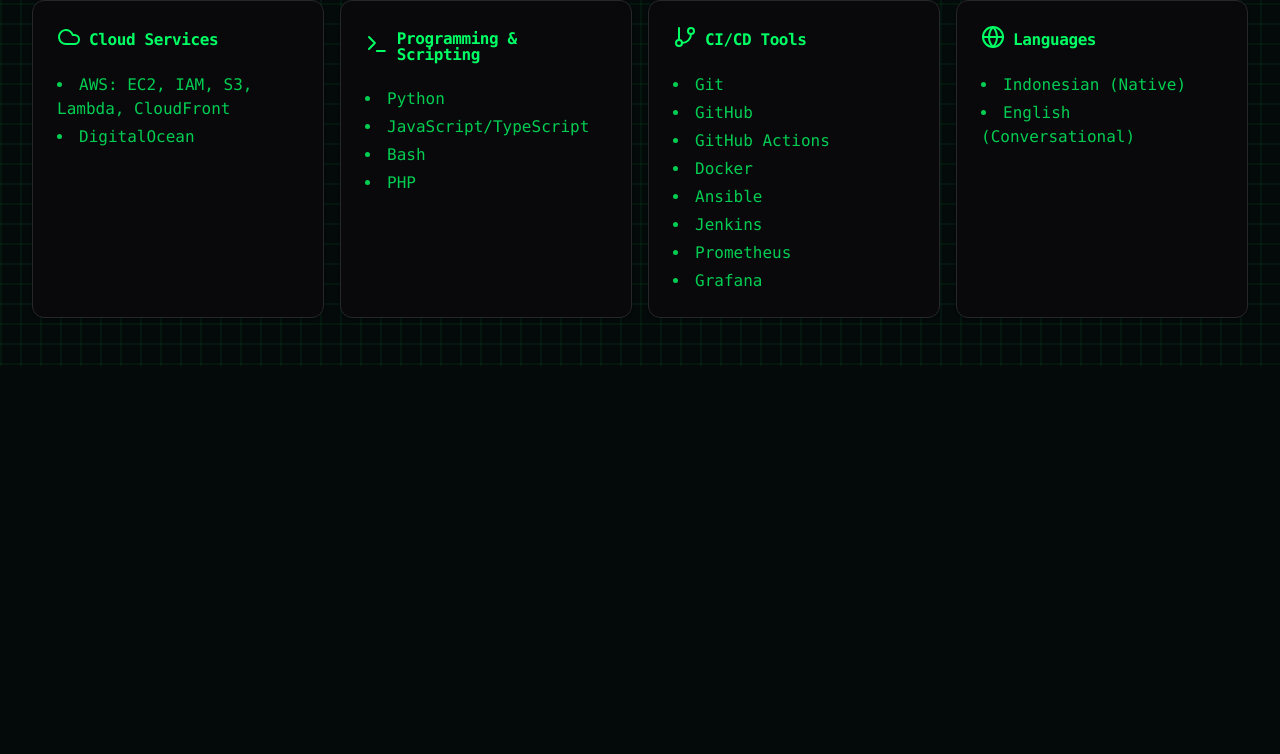
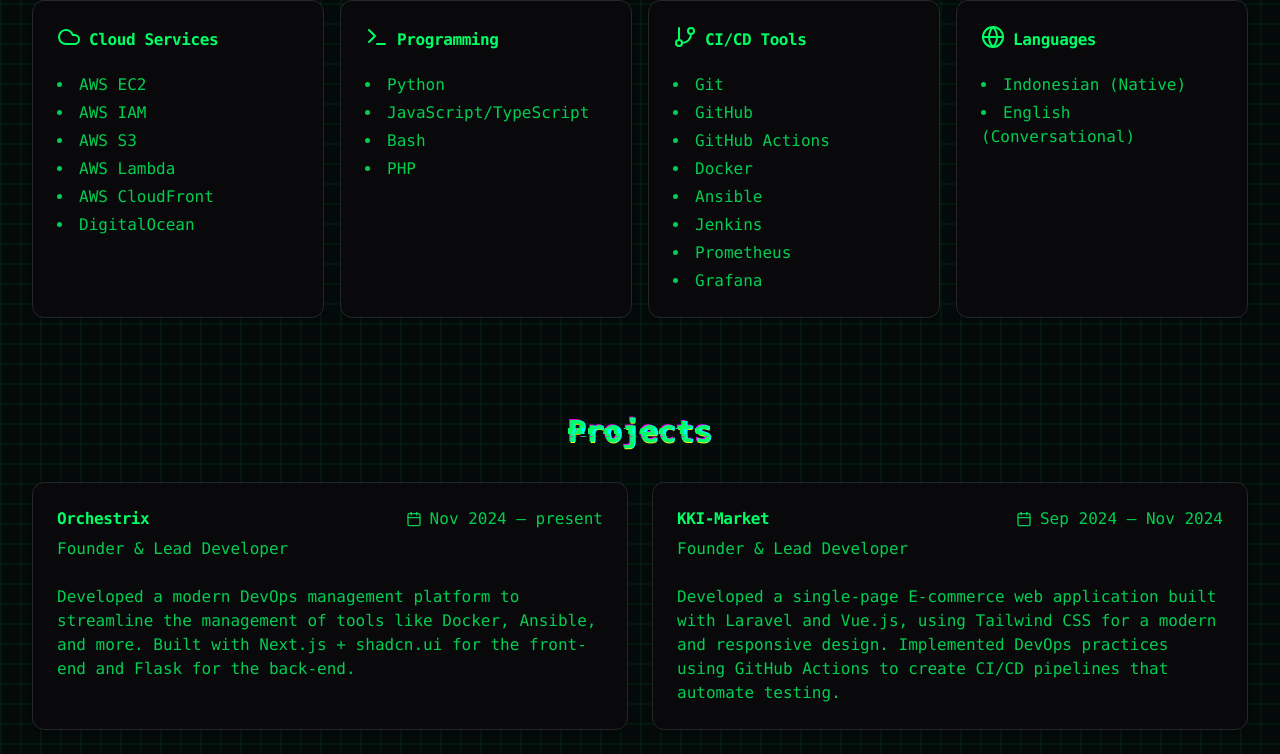
Before and after one commit to kangwijen/portfolio, a Next.js app: page / in a window 1280 px wide. Shown: the part 897-1651 px from the top of the page. Before the commit the page ends 1263 px from the top, so only its background shows below. Built offline with nearby package versions, Linux system fonts and the light colour scheme.

Commit message:
Add Projects section and component; update Hero and Navbar styles; refine Skills section

```diff
--- a/app/page.tsx
+++ b/app/page.tsx
@@ -1,6 +1,7 @@
 import { Navbar } from "@/components/sections/navbar";
 import { Hero } from "@/components/sections/hero";
 import { Skills } from "@/components/sections/skills";
+import { Projects } from "@/components/sections/projects";
 
 export default function Home() {
   return (
@@ -8,6 +9,7 @@
       <Navbar />
       <Hero />
       <Skills />
+      <Projects />
     </div>
   );
 }
--- a/components/sections/hero.tsx
+++ b/components/sections/hero.tsx
@@ -41,7 +41,7 @@
   }, [displayText, isDeleting, titleIndex, titles]);
 
   return (
-    <section className="pt-24 pb-8" id="home">
+    <section className="pt-8 md:pt-24 pb-8" id="home">
       <div className="container mx-auto px-4">
         <div className="flex flex-col md:flex-row items-center justify-center">
           <Image
@@ -49,7 +49,7 @@
             alt="Hero image"
             width={500}
             height={500}
-            className="w-48 h-48 rounded-full shadow-lg"
+            className="w-48 h-48 rounded-full shadow-lg mb-4 md:mb-0"
           />
           <div className="md:w-2/3 text-center md:text-left pl-0 md:pl-8">
             <h1
--- a/components/sections/navbar.tsx
+++ b/components/sections/navbar.tsx
@@ -12,7 +12,7 @@
 export function Navbar() {
   return (
     <header className="sticky top-0 z-50 w-full border-b border-border/40 bg-background/95 backdrop-blur supports-[backdrop-filter]:bg-background/60">
-      <div className="flex h-12 p-6 justify-between items-center">
+      <div className="flex h-12 p-6 justify-between items-center max-w-screen-xl mx-auto">
         <Link
           href="/"
           className="flex w-full justify-center md:justify-start glowing-hacker-text"
--- a/components/sections/projects.tsx
+++ b/components/sections/projects.tsx
@@ -0,0 +1,68 @@
+"use client";
+
+import { Card, CardContent, CardHeader, CardTitle } from "@/components/ui/card";
+import { Code2, Calendar } from "lucide-react";
+
+const projectsData = [
+  {
+    title: "Orchestrix",
+    period: "Nov 2024 – present",
+    role: "Founder & Lead Developer",
+    description: "Developed a modern DevOps management platform to streamline the management of tools like Docker, Ansible, and more. Built with Next.js + shadcn.ui for the front-end and Flask for the back-end.",
+    link: "https://github.com/kangwijen/orchestrix",
+  },
+  {
+    title: "KKI-Market",
+    period: "Sep 2024 – Nov 2024",
+    role: "Founder & Lead Developer",
+    description: "Developed a single-page E-commerce web application built with Laravel and Vue.js, using Tailwind CSS for a modern and responsive design. Implemented DevOps practices using GitHub Actions to create CI/CD pipelines that automate testing.",
+    link: "https://github.com/kangwijen/kki-market",
+  },
+  {
+    title: "OpenIDX3",
+    period: "Mar 2024 – May 2024",
+    role: "Founder & Lead Developer",
+    description: "Developed an open-source web-based portfolio analysis tool for the Indonesian stock market using Flask and Vue.js. It allows users to manage portfolios, view key metrics, visualize data, and perform advanced analysis, including stock performance, volatility with GARCH models, price predictions using LSTM/ARIMA, and news sentiment analysis with DistilRoBERTa.",
+    link: "https://github.com/openidx-team/OpenIDX3",
+  },
+  {
+    title: "Protecc Bot",
+    period: "Oct 2023 – Dec 2023",
+    role: "Founder & Lead Developer",
+    description: "Developed Python-based Discord bot designed to detect and mitigate spam and/or phising messages within a Discord server using models such as Naive Bayes and Random Forest with high accuracy",
+    link: "#",
+  },
+];
+
+export function Projects() {
+  return (
+    <section className="py-12" id="projects">
+      <div className="container mx-auto px-4 sm:px-6 lg:px-8">
+        <h2 className="text-3xl font-bold text-center mb-8 enhanced-glitch" data-text="projects">Projects</h2>
+        <div className="grid grid-cols-1 md:grid-cols-2 gap-6">
+          {projectsData.map((project, index) => (
+            <Card key={index} className="hover:shadow-lg transition-shadow">
+              <CardHeader>
+                <div className="flex justify-between items-center">
+                  <CardTitle className="text-neon">
+                    <a href={project.link} target="_blank" rel="noopener noreferrer" className="hover:underline">
+                      {project.title}
+                    </a>
+                  </CardTitle>
+                  <div className="flex items-center text-neon-muted">
+                    <Calendar className="w-4 h-4 mr-2" />
+                    <span>{project.period}</span>
+                  </div>
+                </div>
+                <p className="text-neon-muted">{project.role}</p>
+              </CardHeader>
+              <CardContent>
+                <p className="text-neon-muted">{project.description}</p>
+              </CardContent>
+            </Card>
+          ))}
+        </div>
+      </div>
+    </section>
+  );
+}
--- a/components/sections/skills.tsx
+++ b/components/sections/skills.tsx
@@ -36,10 +36,10 @@
   {
     title: "Cloud Services",
     icon: <Cloud className="w-6 h-6" />,
-    skills: ["AWS: EC2, IAM, S3, Lambda, CloudFront", "DigitalOcean"]
+    skills: ["AWS EC2", "AWS IAM", "AWS S3", "AWS Lambda", "AWS CloudFront", "DigitalOcean"]
   },
   {
-    title: "Programming & Scripting",
+    title: "Programming",
     icon: <Terminal className="w-6 h-6" />,
     skills: ["Python", "JavaScript/TypeScript", "Bash", "PHP"]
   },
@@ -58,7 +58,7 @@
 export function Skills() {
   return (
     <section className="py-12" id="skills">
-      <div className="flex container flex-row flex-wrap justify-center items-center mx-auto px-4 sm:px-6 lg:px-8">
+      <div className="flex container flex-col flex-wrap justify-center items-center mx-auto px-4 sm:px-6 lg:px-8">
         <h2 className="text-3xl font-bold text-center mb-8 enhanced-glitch" data-text="Skills">Skills</h2>
         <div className="grid grid-cols-1 md:grid-cols-2 lg:grid-cols-4 gap-4">
           {skillsData.map((category, index) => (
```
